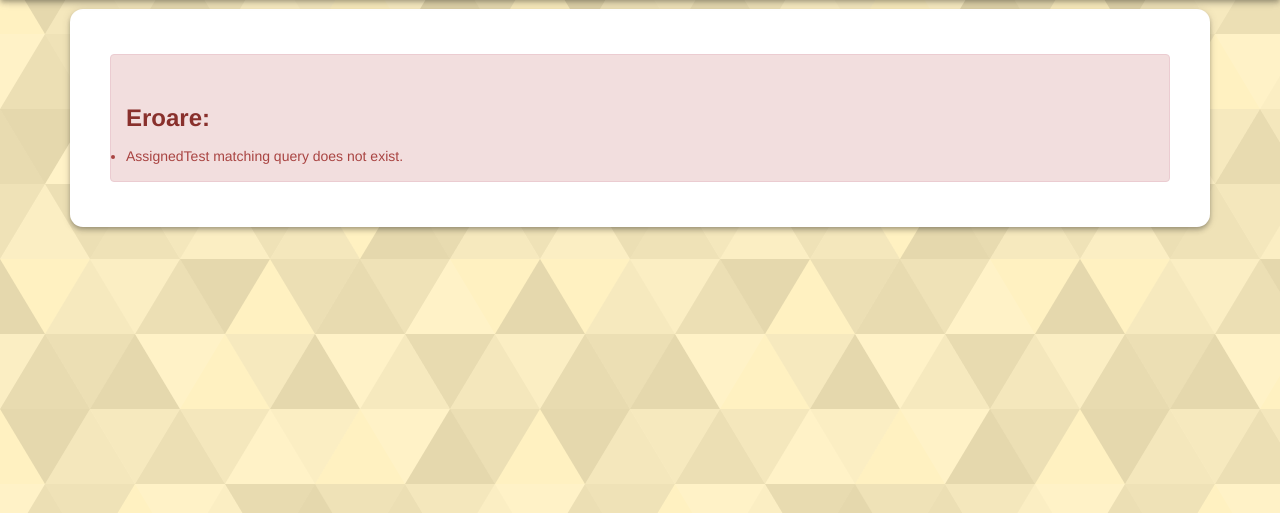
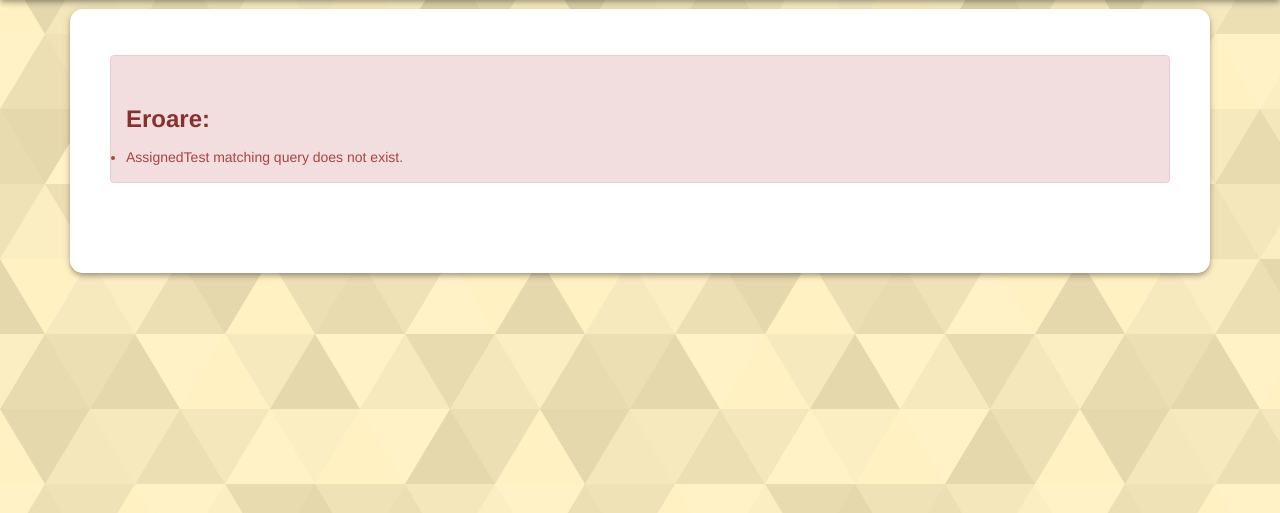
Before and after one commit to Sorinace/Final-project-Django--2021--Scoala-Informala, a Django app: page /query/1 in a window 1280 px wide. Shown: the part 41-554 px from the top of the page. Run offline with Django 3.2, Linux system fonts and the light colour scheme; data that the repository does not hold is empty; some libraries are stand-ins or nearby versions.

Commit message:
Look changes CSS ande HTML

```diff
--- a/psihotest/settings.py
+++ b/psihotest/settings.py
@@ -18,7 +18,7 @@ from dotenv import load_dotenv
 BASE_DIR = Path(__file__).resolve().parent.parent
 
 # Add the password and Key in os.environ
-load_dotenv(os.path.join(BASE_DIR, '.env'))
+load_dotenv(os.path.join(BASE_DIR, '.env'), encoding='utf-16')
 
 # Quick-start development settings - unsuitable for production
 # See https://docs.djangoproject.com/en/3.2/howto/deployment/checklist/
--- a/query/models.py
+++ b/query/models.py
@@ -46,7 +46,7 @@ class AssignedTest(models.Model):
   answer = models.ManyToManyField(AnswerTest, blank=True)
 
   def __str__(self):
-        return f"{self.psihotest.text} - a fost atribuit lui {self.name}, si este valid pana in {self.data} "
+        return f" {self.name} completeaza: {self.psihotest.text} pana in {self.data} "
   class Meta:
     ordering = ['-data']
 
--- a/query/static/css/styles.css
+++ b/query/static/css/styles.css
@@ -96,28 +96,23 @@ img {
 }
 
 .shadow {
-    margin: 21px auto;
+    margin: 50px auto;
+    padding: 1px 40px 35px;
+    background-color: white;
+    border-radius: 13px;
+    box-shadow: 0 2px 4px -1px rgba(0,0,0,.2),0 4px 5px 0 rgba(0,0,0,.14),0 1px 10px 0 rgba(0,0,0,.12);
+}
+
+.question {
+    margin: 25px auto;
     padding: 0 40px;
     background-color: white;
     border-radius: 13px;
     box-shadow: 0 2px 4px -1px rgba(0,0,0,.2),0 4px 5px 0 rgba(0,0,0,.14),0 1px 10px 0 rgba(0,0,0,.12);
 }
 
-.main {
-    margin-top: 50px;
-}
-
-
 .alert {
     margin: 30px auto;
-}
-
-.question {
-    margin: 0 auto;
-    padding: 1px 40px 20px 40px;
-    background-color: white;
-    border-radius: 13px;
-    box-shadow: 0 2px 4px -1px rgba(0,0,0,.2),0 4px 5px 0 rgba(0,0,0,.14),0 1px 10px 0 rgba(0,0,0,.12);
 }
 
 /* intrebari */
--- a/query/templates/about.html
+++ b/query/templates/about.html
@@ -1,7 +1,7 @@
 {% extends 'base.html' %}
 {% block body_block %}
 {% load static %}
-    <div class="main shadow">
+    <div class="shadow">
         <h3>Acest site este creat cu Python in framework-ul Django</h3>
         <img src = "{% static 'images/image4.jpg' %}">
         <h4>Sorin Avram - Cluj-Napoca, 07.2021</h4>
--- a/query/templates/asign.html
+++ b/query/templates/asign.html
@@ -3,7 +3,7 @@
 {% if user.is_authenticated %}
     {% load static %}
     {% if messages %}
-    <div class="main shadow">
+    <div class="shadow">
         <ul class="messages">
             {% for message in messages %}
             <div class="alert alert-danger" >
@@ -14,7 +14,7 @@
         </ul>
       </div>
     {% else %}
-    <div class="main shadow">
+    <div class="shadow">
         <h3 class="test">{{ title }}</h3>
         <img src = "{% static 'images/image5.jpg' %}">
         <div >
@@ -38,7 +38,7 @@
     {% endif %}
 {% else %}
     <div class="shadow">
-        <h3>Pentru a putea atribui teste, trebuie sa fiti inregistrati</h3>
+        <h3>Pentru a putea atribuii teste, trebuie sa fiti inregistrati</h3>
         <a class="login" href="{% url 'login' %}">Log In</a>
     </div>
 {% endif %}
--- a/query/templates/asigned-delete.html
+++ b/query/templates/asigned-delete.html
@@ -3,7 +3,7 @@
 {% load static %}
 
 {% if messages %}
-<div class="main shadow">
+<div class="shadow">
   <ul class="messages">
       {% for message in messages %}
       <div class="alert alert-danger" >
@@ -15,7 +15,7 @@
 </div>
   {% endfor %}
 {% else %}
-  <div class="main shadow">
+  <div class="shadow">
     <img src = "{% static 'images/delete.jpg' %}">
     <div class="card">
       <form action="/asigned/delete/" method="POST">
--- a/query/templates/asigned.html
+++ b/query/templates/asigned.html
@@ -14,7 +14,7 @@
 </div>
 {% else %}
 {% load static %}
-  <div class="main shadow">
+  <div class="shadow">
     <h3>Aceste teste au fost atribuite:</h3>
     <img src = "{% static 'images/image3.jpg' %}">
       <form action="/asigned/" method="post">
@@ -62,7 +62,7 @@
 {% endif %}
 {% else %}
   <div class="shadow">
-    <h3>Pentru a putea vedea testele deja atribuite, trebuie sa fiti inregistrati</h3>
+    <h3>Pentru a putea vedea testele atribuite, trebuie sa fiti inregistrati</h3>
     <a class="login" href="{% url 'login' %}">Log In</a>
   </div>
 {% endif %}
--- a/query/templates/base.html
+++ b/query/templates/base.html
@@ -28,7 +28,7 @@
   </center>
     <div class="container">
       {% block body_block %}
-      <div class="main shadow">
+      <div class="shadow">
         <h3 >Aceasta este o platforma de testare</h3>
         <img src = "{% static 'images/image2.jpg' %}">
         <h4>Cum functioneaza?</h4>
--- a/query/templates/query.html
+++ b/query/templates/query.html
@@ -2,7 +2,7 @@
 {% block body_block %}
 {% load static %}
 {% if messages %}
-<div class="main shadow">
+<div class="shadow">
   <ul class="messages">
       {% for message in messages %}
       <div class="alert alert-danger" >
@@ -13,7 +13,7 @@
   </ul>
 </div>
 {% else %}
-<div class="main shadow">
+<div class="shadow">
     <h3>Va rog sa raspundeti la intrebarile de mai jos:</h3>
     <img src = "{% static 'images/quiz.jpg' %}">
   <div class="alert alert-warning" role="alert">
@@ -32,7 +32,7 @@
       <ol>
       <div class="card">
         {% for question in psihotest.questions.all %}
-        <div class="shadow">
+        <div class="question">
           <div class="card-header">
             <li> {{question.text}}</li>
           </div>
--- a/query/templates/save.html
+++ b/query/templates/save.html
@@ -2,7 +2,7 @@
 {% block body_block %}
 {% load static %}
 {% if messages %}
-<div class="main shadow">
+<div class="shadow">
   <ul class="messages">
       {% for message in messages %}
       <div class="alert alert-danger" >
--- a/query/views.py
+++ b/query/views.py
@@ -77,17 +77,16 @@ def asign(request):
         sendError(e)
       return render(request, 'save.html')
     else:
-      # notValid()
-      pass
+      notValid()
   # if is GET
   else:
     form = AssignPsihoTest()
-    # Assign the choices based on User
-    form.fields['psihotest'].queryset = UserProfile.objects.get(user = request.user).user_test.all()
     title = 'Atribuie test!'
     if (request.user.is_anonymous):
       psihotest = None
     else:
+      # Assign the choices based on User
+      form.fields['psihotest'].queryset = UserProfile.objects.get(user = request.user).user_test.all()
       user = UserProfile.objects.get(user = request.user)
       psihotest = user.user_test.all()
   return render(request, 'asign.html', {'form': form, 'title': title, 'model': None, 'id': -1, 'psihotest': psihotest})
```
